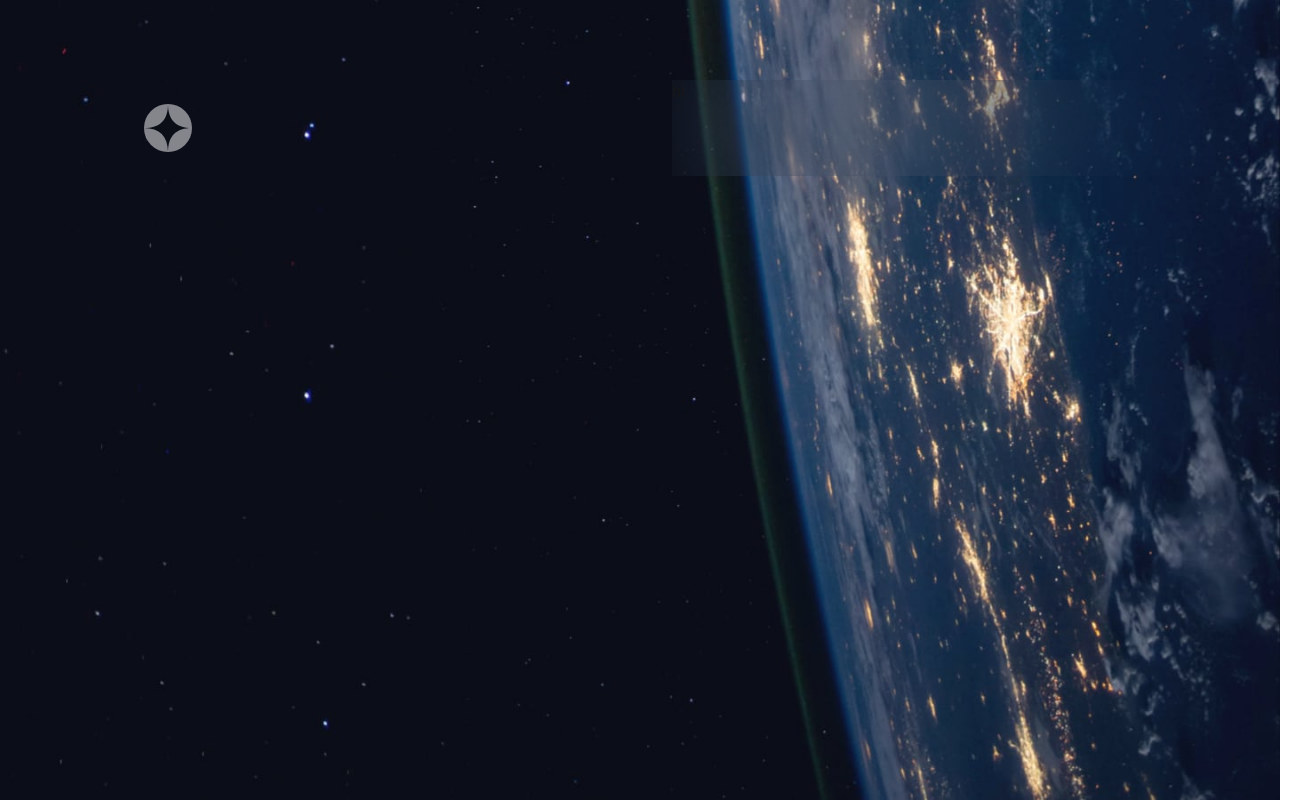
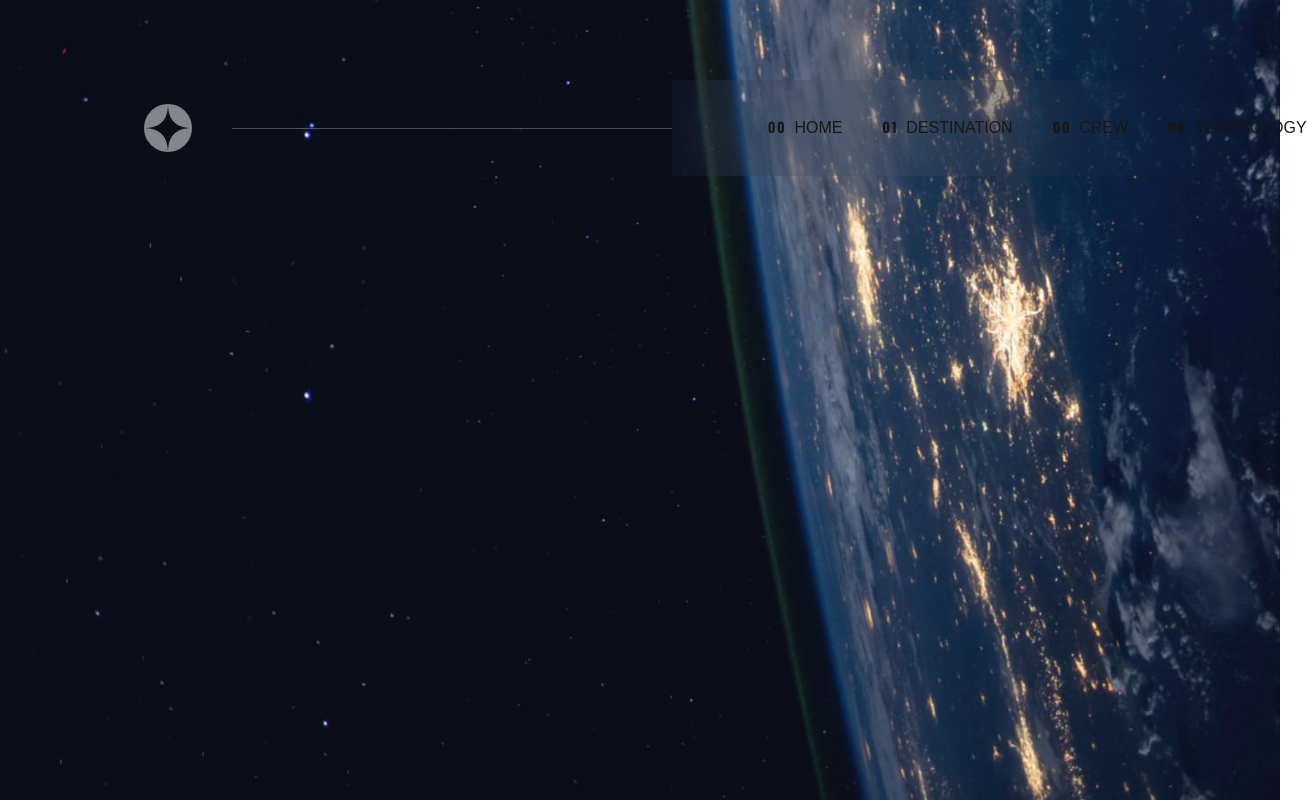
Before and after one commit to muhkyle17/birthday-reminder, a Next.js app: page / in a window 1280 px wide. Shown: the whole page, 1307 px wide, since content can reach past the window. Built offline with nearby package versions, Linux system fonts and the light colour scheme; a web font is replaced by a local one.

Commit message:
Add navbar styling and elements

```diff
--- a/src/app/components/Navbar.jsx
+++ b/src/app/components/Navbar.jsx
@@ -4,11 +4,29 @@ import Logo from '@/public/shared/logo.svg'
 const Navbar = () => {
   return (
     <div className='flex flex-row w-full items-center pl-16'>
-      <div className='w-1/2'>
+      <div className='w-1/2 flex flex-row items-center justify-between'>
         <Image src={Logo} alt='Navigation Logo' width={48} height={48} className='opacity-50' />
+
+        <hr className='bg-white opacity-30 w-5/6' />
       </div>
-      <div className='w-1/2 bg-white// h-24 opacity-5// backdrop-blur-3xl'>
-        <p>hi</p>
+
+      <div className='w-1/2 flex flex-row items-center gap-24 h-24 backdrop-blur-3xl '>
+        <hr className='bg-white w-10 opacity-30' />
+
+        <div className='flex flex-row items-center gap-10 uppercase'>
+          <p className='flex flex-row gap-2 items-baseline'>
+            <span className='typography-preset-eight font-bold'>00</span>Home
+          </p>
+          <p className='flex flex-row gap-2 items-baseline'>
+            <span className='typography-preset-eight font-bold'>01</span>Destination
+          </p>
+          <p className='flex flex-row gap-2 items-baseline'>
+            <span className='typography-preset-eight font-bold'>00</span>Crew
+          </p>
+          <p className='flex flex-row gap-2 items-baseline'>
+            <span className='typography-preset-eight font-bold'>00</span>Technology
+          </p>
+        </div>
       </div>
     </div>
   )
```
